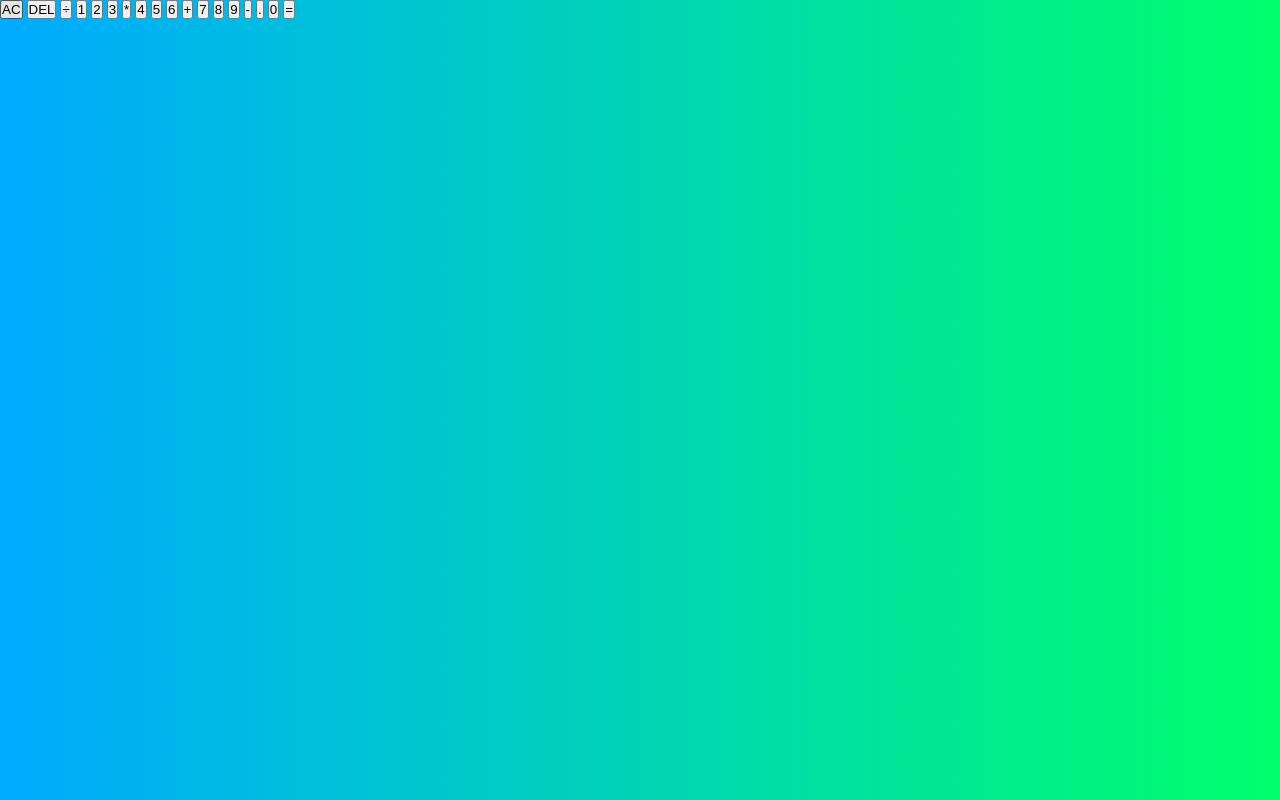
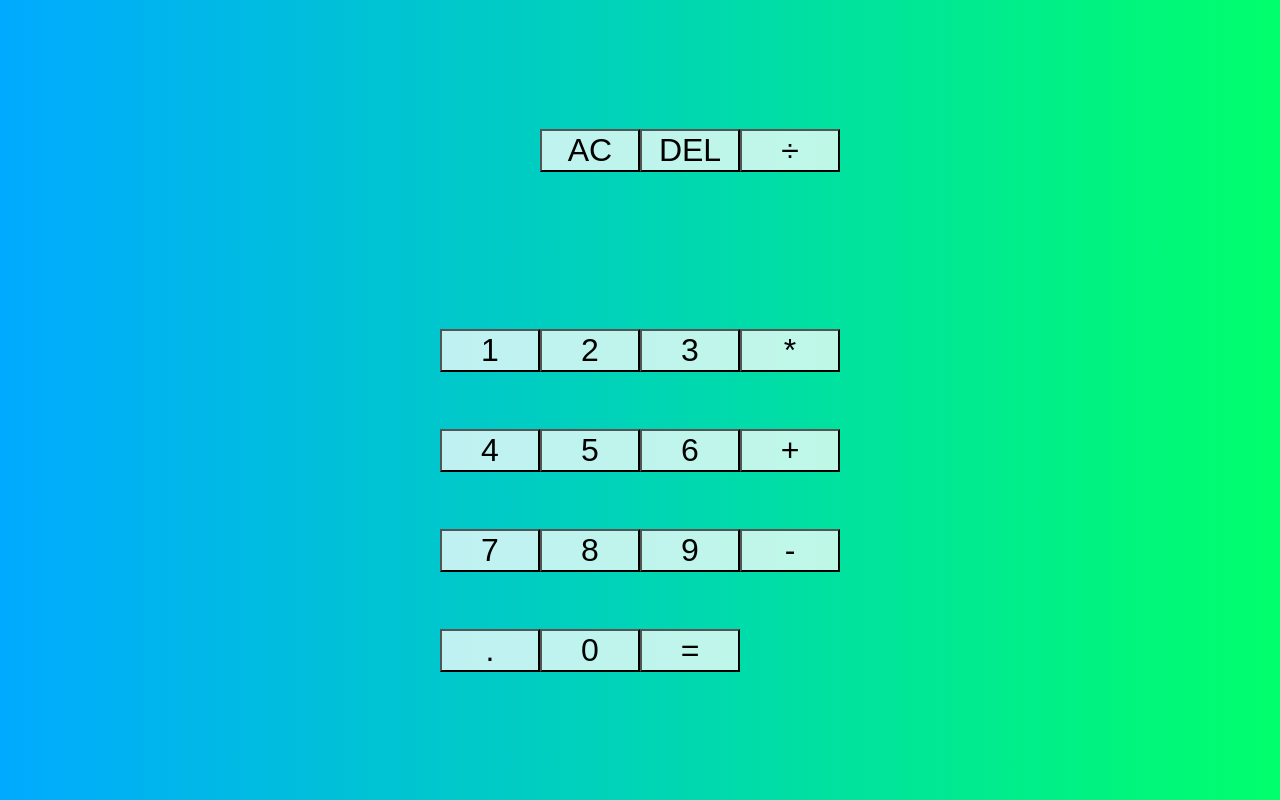
Before and after one commit to IanSani/GO2COD_WD_03, a plain HTML site: page index.html in a window 1280 px wide. Drawn offline with Linux system fonts and the light colour scheme.

Commit message:
Added styling of calculator buttons

```diff
--- a/styles.css
+++ b/styles.css
@@ -1,8 +1,23 @@
 *,*::before,*::after{
-    padding: 0;
-    margin: 0;
+
     box-sizing: border-box;
 }
 body{
+    padding: 0;
+    margin: 0;
     background: linear-gradient(to right, #00AAFF,#00FF6C);
 }
+.calculator-grid{
+    display:grid;
+    align-items: center;
+    justify-content: center;
+    min-height: 100vh;
+    grid-template-columns: repeat(4,100px);
+    grid-template-rows: minmax(120px,auto) repeat(5,100px);
+}
+.calculator-grid button{
+    cursor: pointer;
+    background:rgba(255,255,255,75%);
+    border: 1 px solid;
+    font-size: 2rem;
+}
```
